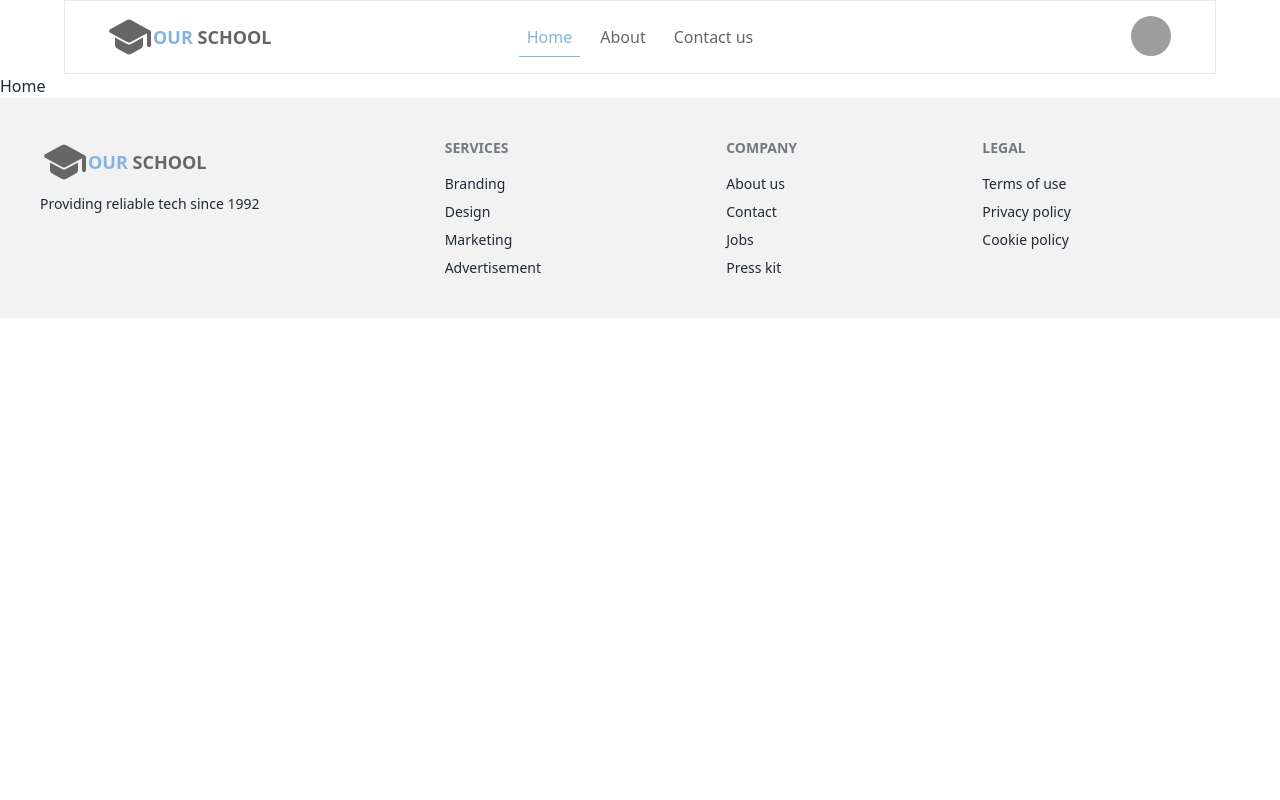
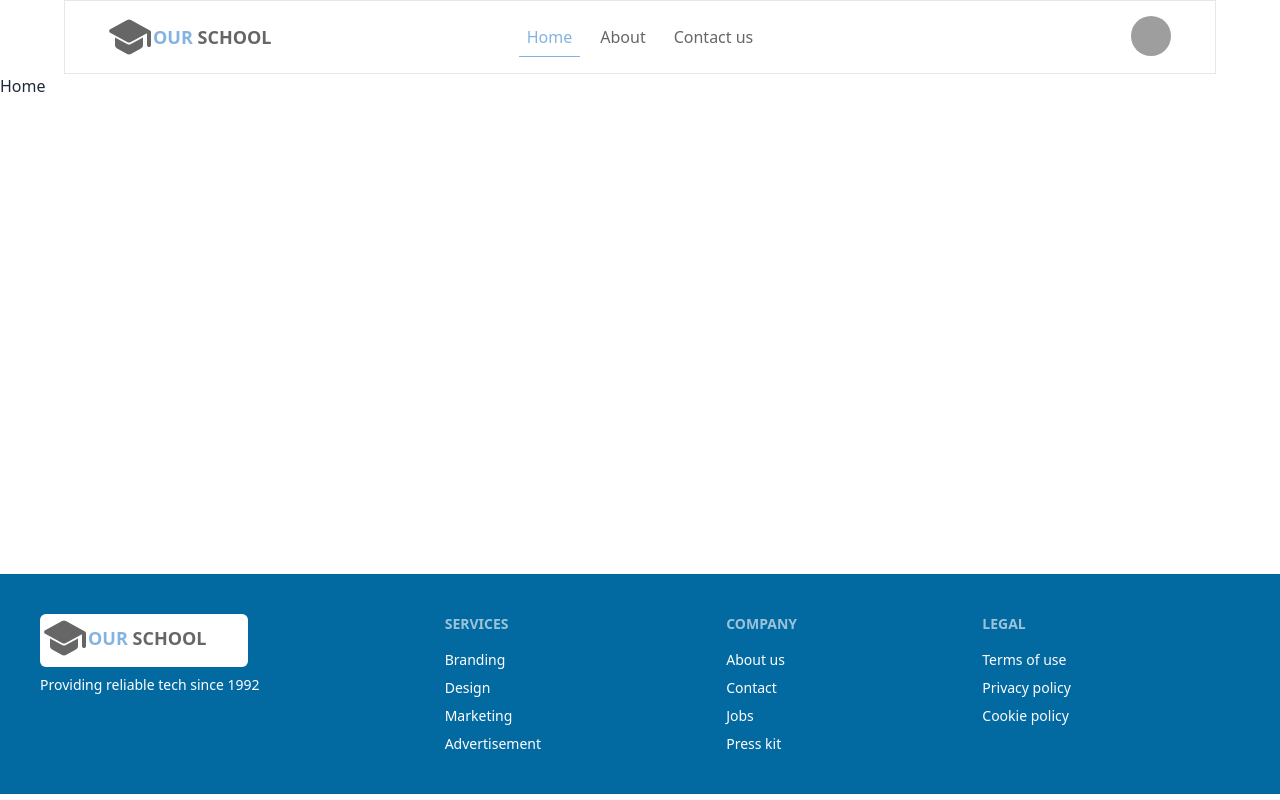
Before and after one commit to salekmasudparvez/our-school-a12-client-side, a React (Vite) app: page / in a window 1280 px wide. Built offline with nearby package versions, Linux system fonts and the light colour scheme; grey boxes are pictures that could not be loaded.

Commit message:
added style footer

```diff
--- a/src/Layout/Main.jsx
+++ b/src/Layout/Main.jsx
@@ -9,7 +9,7 @@ const Main = () => {
     return (
         <div>
             <Navbar open={open} setOpen={setOpen}/>
-           <div onClick={()=>setOpen(false)} className="min-h-[calc(100vh-3J00px)]">
+           <div onClick={()=>setOpen(false)} className="min-h-[calc(100vh-300px)]">
            <Outlet/>
            </div>
             <Footer/>
--- a/src/Pages/Shared/Footer/Footer.jsx
+++ b/src/Pages/Shared/Footer/Footer.jsx
@@ -3,9 +3,9 @@ import Logo from "../Navbar/Logo";
 
 const Footer = () => {
     return (
-        <footer className="footer p-10 bg-base-200 text-base-content">
+        <footer className="footer p-10 bg-sky-700 text-white">
         <aside>
-         <Logo></Logo>
+         <div className="bg-white rounded-md"><Logo></Logo></div>
           <p>Providing reliable tech since 1992</p>
         </aside>
         <nav>
```
